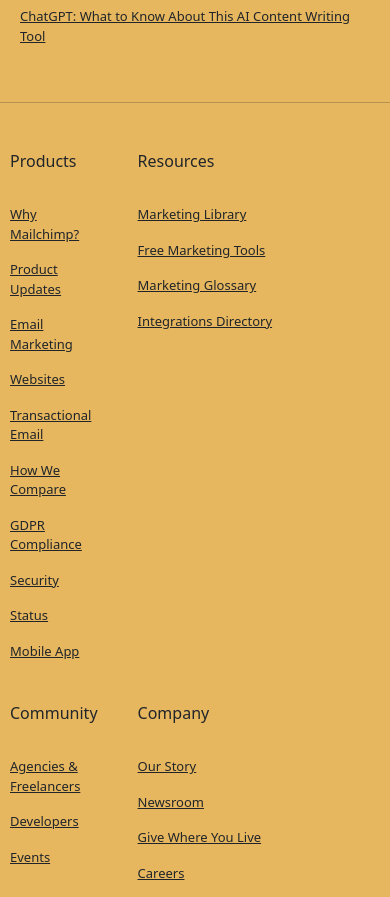
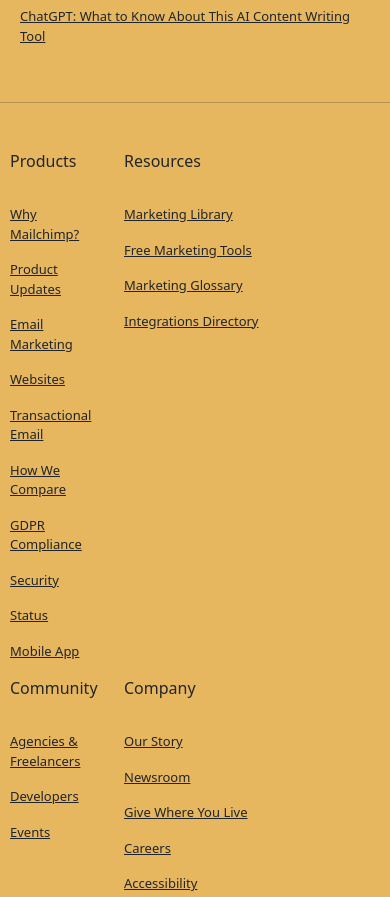
Before and after one commit to SeunfunmiO/mailchimp, a plain HTML site: page index.html in a window 390 px wide. Shown: the part 8871-9768 px from the top of the page. Drawn offline with nearby package versions, Linux system fonts and the light colour scheme.

Commit message:
changes made on css

```diff
--- a/mailchimp.css
+++ b/mailchimp.css
@@ -1042,7 +1042,7 @@ section {
 
     .grid-item {
         grid-template-columns: 1fr 1fr;
-        gap: 40px !important;
+        gap: 15px !important;
        padding: 30px 10px !important;
     }
 
```
